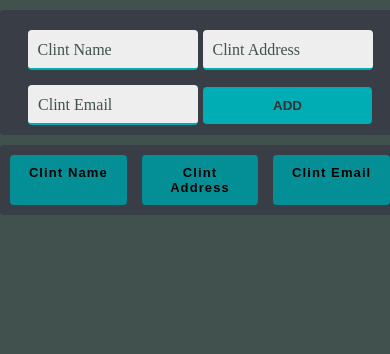
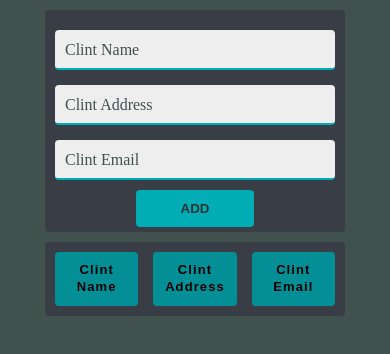
Before and after one commit to alielzoghby/addlist, a plain HTML site: page index.html in a window 390 px wide. Drawn offline with Linux system fonts and the light colour scheme.

Commit message:
Update style.css

```diff
--- a/style.css
+++ b/style.css
@@ -175,21 +175,28 @@ body {
 
 @media screen and (max-width: 950px) {
   .result {
-    width: 400px;
+    width: 300px;
   }
   .parent {
-    width: 400px;
+    width: 300px;
     flex-wrap: wrap;
     font-size: 13px;
   }
   .btn {
-    padding: 11px 70px;
+    padding: 11px 45px;
   }
   .input-container {
-    width: calc(100% / 2 - 20px);
+    width: calc(100%);
   }
   .main,
   .task {
     font-size: 13px;
+    display: flex;
+    align-items: center;
+    line-height: 1.3;
+  }
+  .task {
+    font-size: 10px !important;
+    padding: 2px;
   }
 }
```
